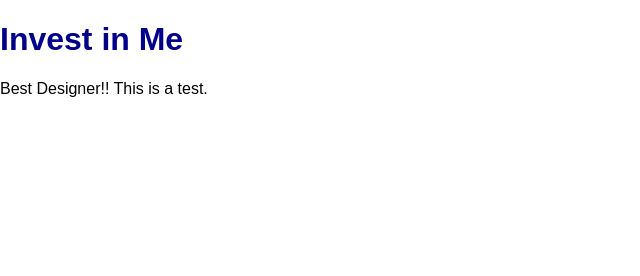
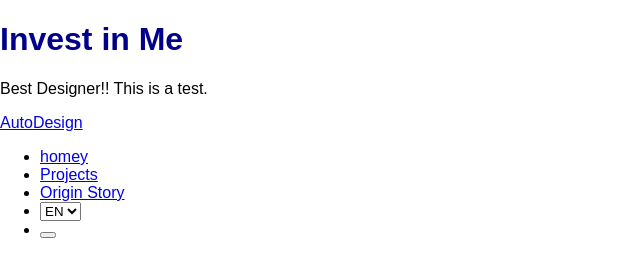
Before and after one commit to AMCTechZ/AMCTechZ.github.io, a plain HTML site: page connect.html in a window 1280 px wide. Shown: the whole page, without its empty margins (0-640 px from the left). Drawn offline with Linux system fonts and the light colour scheme.

Commit message:
Update connect.html

```diff
--- a/connect.html
+++ b/connect.html
@@ -14,3 +14,21 @@
     <script src="js/main.js"></script>
 </body>
 </html>
+ <header>
+    <nav class="navbar">
+        <a href="connect.html" class="logo"> AutoDesign</a>
+        <ul class="nav-links">
+            <li><a href="index.html">homey</a></li>
+            <li><a href="projects.html">Projects</a></li>
+            <li><a href="about.html">Origin Story</a></li>
+            <li>
+                <select id="lang-switcher">
+                    <option value="en">EN</option>
+                    <option value="tr">TR</option>
+                    <option value="ar">AR</option>
+                </select>
+            </li>
+            <li><button id="theme-toggle"> </button></li>
+        </ul>
+    </nav>
+ </header>
```
